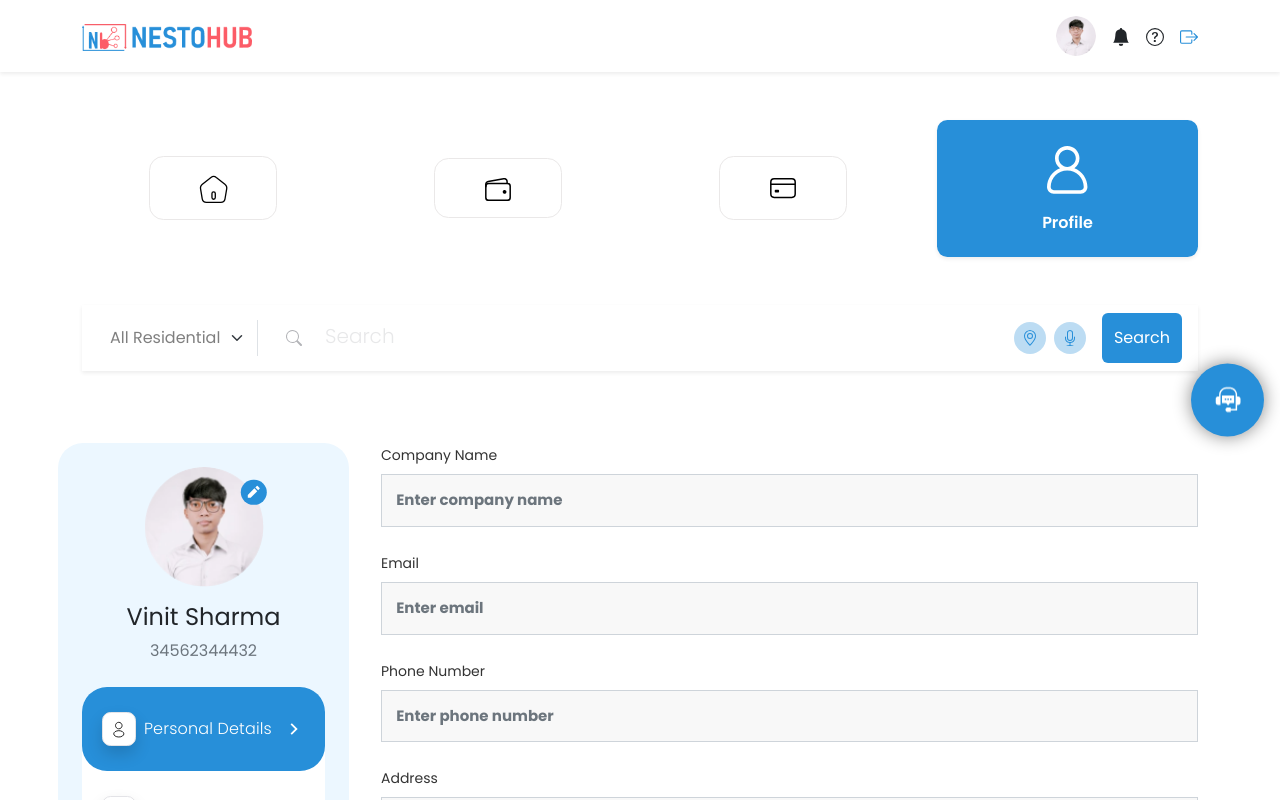
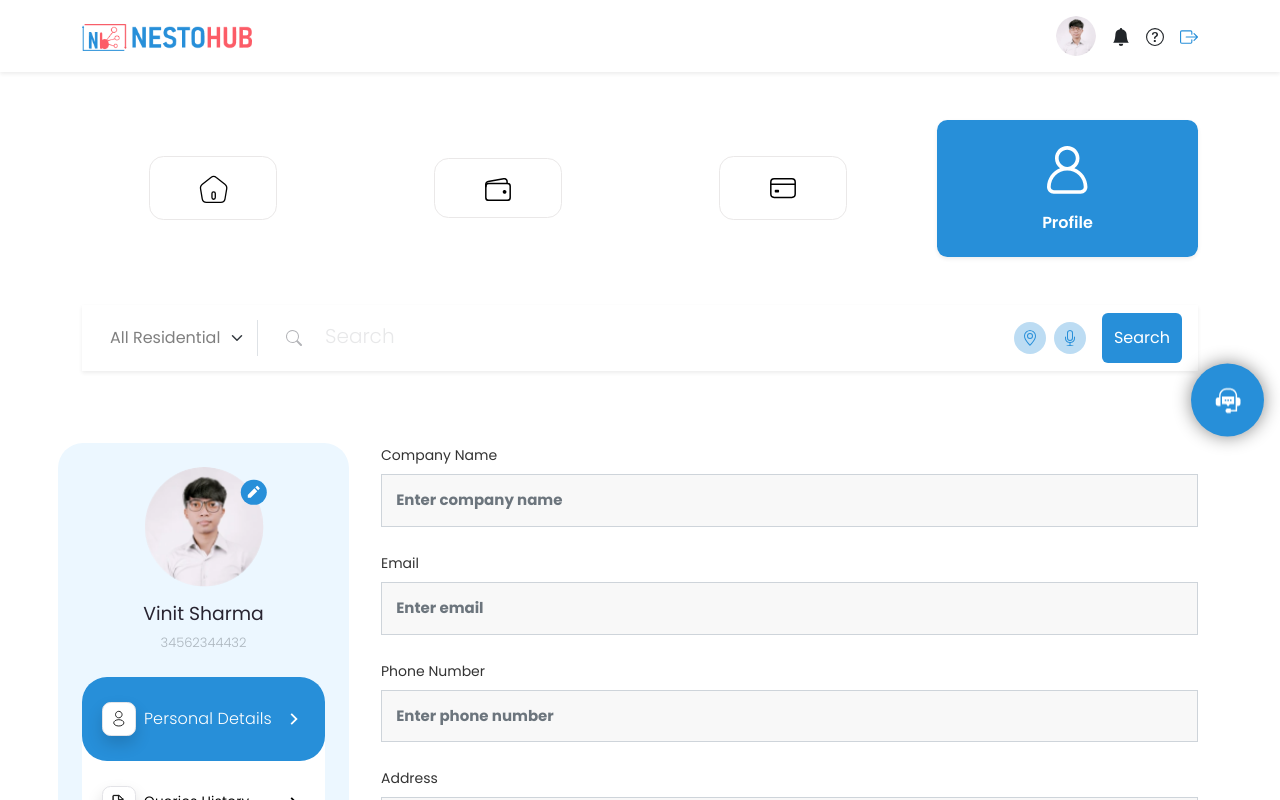
Before and after one commit to Vivekackrolix/Nesto-Frontend, a React (Create React App) app: page /home-dashboard/profile in a window 1280 px wide. Shown: the top 800 px of the page. Built offline with nearby package versions, Linux system fonts and the light colour scheme.

Commit message:
profile page styling

```diff
--- a/src/dashboard/profile/Profile.css
+++ b/src/dashboard/profile/Profile.css
@@ -72,6 +72,19 @@
   height: 120px;
 }
 
+.profile__sidebar__wrapper h4 {
+  font-weight: 400;
+  font-size: 18.7982px;
+  color: #282431;
+}
+
+.profile__sidebar__wrapper p {
+  font-weight: 350;
+  font-size: 13.023px;
+  color: #282431;
+  opacity: 0.5;
+}
+
 .profile__image img {
   width: 100%;
   height: 100%;
```
